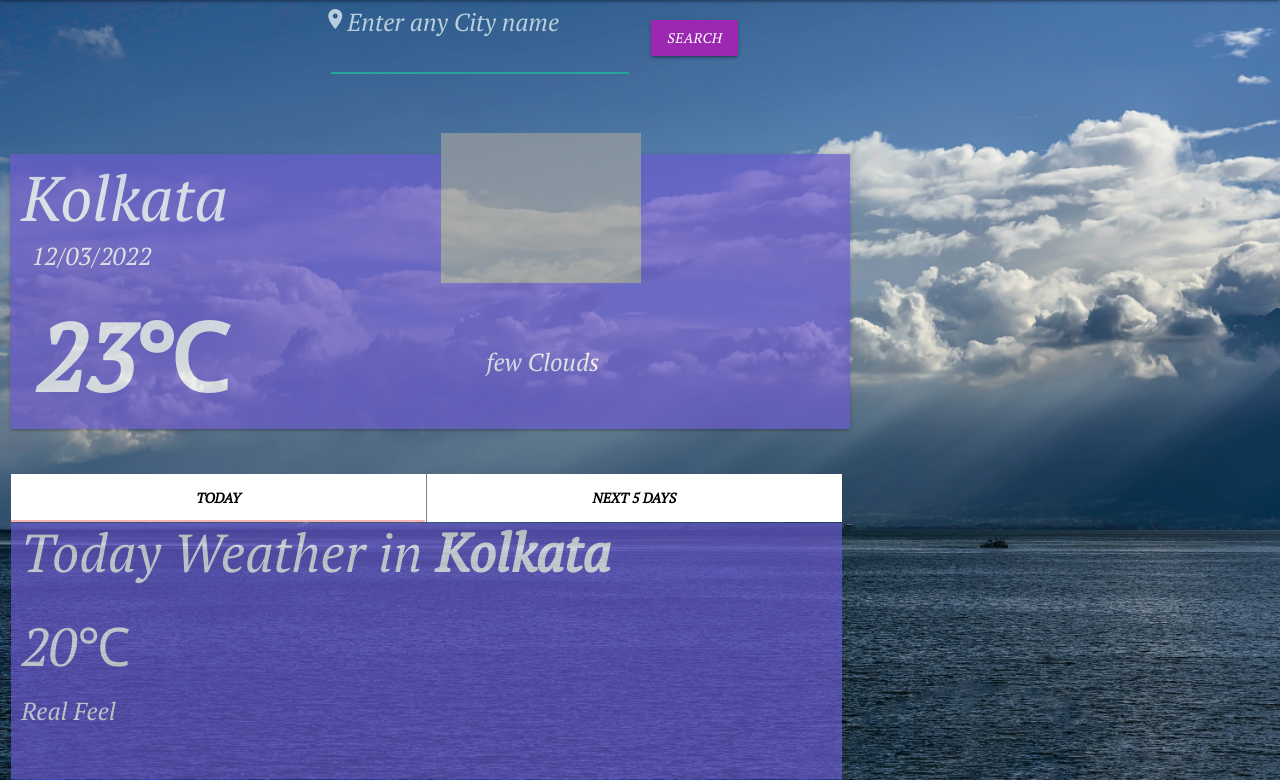
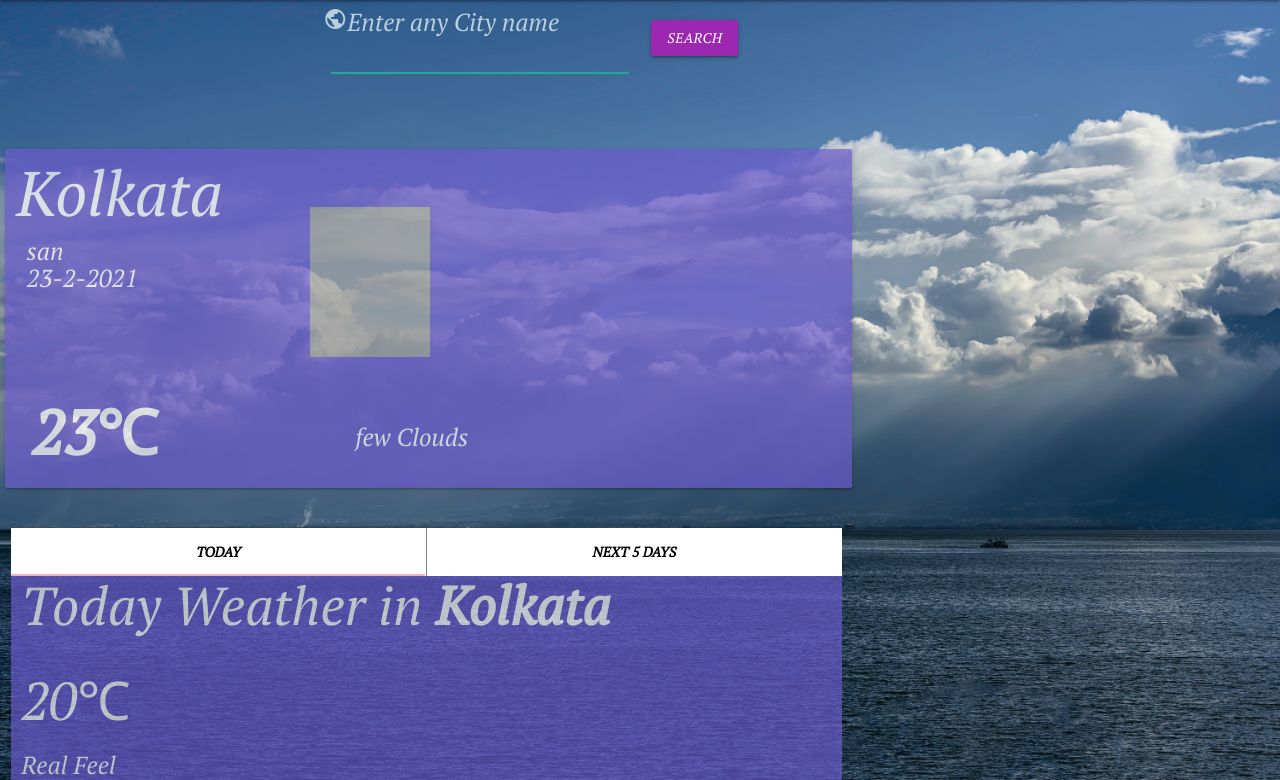
Before and after one commit to balaramgayen/weather-online, a PHP site: page / in a window 1280 px wide. Shown: the part 64-844 px from the top of the page. Run offline with PHP 8.4, Linux system fonts and the light colour scheme; some libraries are stand-ins or nearby versions; grey boxes are pictures that could not be loaded.

Commit message:
minor bug fixed and searchbar icon changed

```diff
--- a/app.js
+++ b/app.js
@@ -52,8 +52,9 @@ $(document).ready(function(){
             let d = new Date(pdate);
             let a = String(d);
             let res = a.substring(0,3);
-            $('#fristDate').text(res)
-            $('#date').text(`${res} ${pdate}`);
+            $('#fristDate').text(res);
+            $('#datet').text(res);
+            $('#daten').text(pdate);
 
             $('#fristMaxTemp').text(Math.round(data.list[0].main.temp_max));
             $('#fristMinTemp').text(Math.round(data.list[0].main.temp_min));
@@ -188,7 +189,8 @@ $(document).ready(function(){
                 let a = String(d);
                 let res = a.substring(0,3);
                 $('#fristDate').text(res)
-                $('#date').text(`${res} ${pdate}`);
+                $('#datet').text(res);
+                $('#daten').text(pdate);
 
                 $('#fristMaxTemp').text(Math.round(data.list[0].main.temp_max));
                 $('#fristMinTemp').text(Math.round(data.list[0].main.temp_min));
@@ -288,3 +290,5 @@ $(document).ready(function(){
     // let newdate = day + "/" + month + "/" + year;
     // $('#date').text(newdate);
 });
+
+//https://weatherworld09.herokuapp.com/index.html
--- a/css/pin.css
+++ b/css/pin.css
@@ -194,7 +194,7 @@ body{
     margin-left: -20px;
     color: white;
     font-weight: 600;
-    font-size: 94px;
+    font-size: 62px;
 
 }
 
--- a/index.html
+++ b/index.html
@@ -46,17 +46,16 @@
 		</div>
 	<!-- preloader -->
 
-    <div class="navbar-fixed">
+
     <nav>
         <div class="nav-wrapper">
           <!-- <a href="./index.html" class="">Weather World</a> -->
           <ul id="nav-mobile" class="right">
             <li><a href="./html/pin.html"><u>use PIN code</u></a></li>
           </ul>
-              <img class="brand-logo left" src="./images/indexback.png" alt="images">
+          <img class="brand-logo left" src="./images/indexback.png"alt="images">
         </div>
     </nav>
-    </div>
     <!-- navbar complete -->
 
     <!-- search bar -->
@@ -65,7 +64,7 @@
         <div class="col s12 m8 l6">
             <div class="row">
                 <div class="input-field col s8 m6 l6">
-                    <h5 class="input" style="padding: -8px; margin: -8px;"><i class="material-icons">location_on</i>Enter any City name</h5>
+                    <h5 class="input" style="padding: -8px; margin: -8px;"><i class="material-icons">public</i>Enter any City name</h5>
                     <input id="text" type="text" class="validate" autofocus>
                 </div>
                 <div class="col s4 m6 l6">
@@ -80,20 +79,32 @@
     <div class="row main">
         <div class="col s12 m10 l8 firstContainer card hoverable">
             <div class="card-content">
-                    <div class="col s6">
+                <div class="col s12">
                     <h1 id="city" class="text">Kolkata</h1>
-                        <h5 id="date" class="date">12/03/2022</h5>
+                </div>
+                <div>
+                    <div class="col s6 m4 l4">
+                        <h5 class="date">
+                            <span id="datet">san</span><br>
+                            <span id="daten">23-2-2021</span>
+                        </h5>
+                    </div>
+                    <div class="col s6 m8 l8">
+                        <img style="height: 150px; width: 120px;"id="wimage" src="http://openweathermap.org/img/wn02n@2x.png" alt="icon image"></img>
+                    </div>
+                </div>
+                <div>
+                    <div class="col s6 m4 l4">
                         <h2 class="temp"><span id="temp">23</span>℃</h2>
                     </div>
-                    <div class="col s6">
-                        <img id="wimage" src="http://openweathermap.org/img/wn/02n@2x.png" alt="icon image"></img>
+                    <div class="col s6 m8 l8">
                         <h5 id="about" class="">few Clouds</h5>
+                    </div>
                 </div>
             </div>
         </div>
         <div class="col-md-4"></div>
     </div>
-
 
     <!-- second container -->
     <div class="row">
@@ -240,6 +251,10 @@
     </footer>
 
 
+
+
+
+
     <!-- Compiled and minified JavaScript -->
     <script src="https://cdnjs.cloudflare.com/ajax/libs/materialize/1.0.0/js/materialize.min.js"></script>
 
--- a/javascript/pin.js
+++ b/javascript/pin.js
@@ -53,7 +53,8 @@ $(document).ready(function(){
             let a = String(d);
             let res = a.substring(0,3);
             $('#fristDate').text(res)
-            $('#date').text(`${res} ${pdate}`);
+            $('#datet').text(res);
+            $('#daten').text(pdate);
 
             $('#fristMaxTemp').text(Math.round(data.list[0].main.temp_max));
             $('#fristMinTemp').text(Math.round(data.list[0].main.temp_min));
@@ -188,7 +189,8 @@ $(document).ready(function(){
                 let a = String(d);
                 let res = a.substring(0,3);
                 $('#fristDate').text(res)
-                $('#date').text(`${res} ${pdate}`);
+                $('#datet').text(res);
+                $('#daten').text(pdate);
 
                 $('#fristMaxTemp').text(Math.round(data.list[0].main.temp_max));
                 $('#fristMinTemp').text(Math.round(data.list[0].main.temp_min));
--- a/style.css
+++ b/style.css
@@ -169,7 +169,7 @@ body{
 }
 
 .main{
-    padding: 10px;
+    padding: 5px;
 }
 
 .text{
@@ -190,7 +190,7 @@ body{
     margin-left: -20px;
     color: white;
     font-weight: 600;
-    font-size: 94px;
+    font-size: 62px;
 
 }
 
```
Also changed, not shown: html/pin.html (+20 -9 lines). Lines whose indentation alone changed are shown as unchanged.
